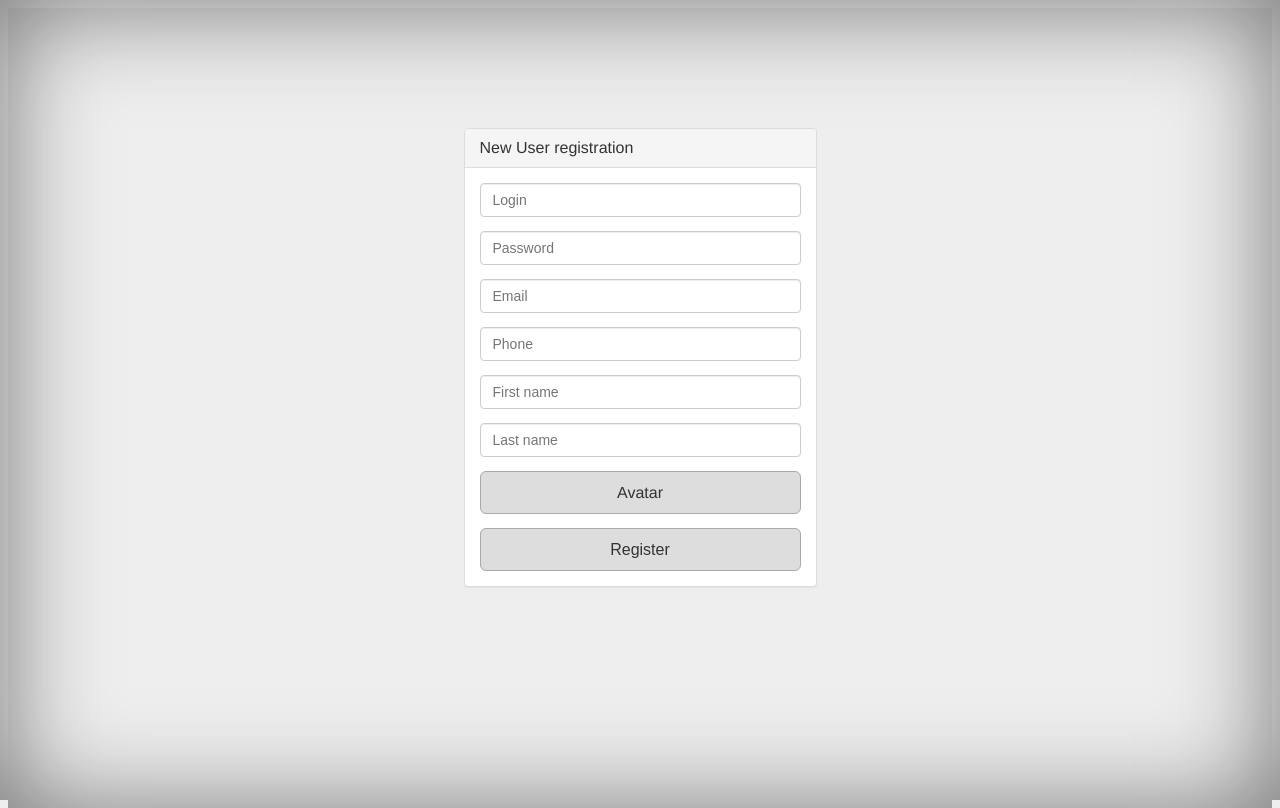
After one commit to DKeeper/test_task, a PHP site: page /test030215/registration.php in a window 1280 px wide. The commit adds this page. Run offline with PHP 8.4, Linux system fonts and the light colour scheme.

Commit message:
Test task (030215). Added client code, refactoring.

```diff
--- a/css/css.css
+++ b/css/css.css
@@ -1,6 +1,5 @@
 html, body {
 	background: #eee;
-	-webkit-box-shadow: inset 0 0 100px rgba(0,0,0,.5);
 	box-shadow: inset 0 0 100px rgba(0,0,0,.5);
 	height: 100%;
 	min-height: 100%;
@@ -12,6 +11,18 @@ html, body {
 }
 form{
     margin: 0;
+}
+h1,h2,h3{
+    font-family: inherit;
+    font-weight: 500;
+    line-height: 1.1;
+    color: inherit;
+}
+a{
+    display: block;
+}
+a.btn{
+    width: inherit;
 }
 .container {
 	width: 1170px;
@@ -45,15 +56,12 @@ form{
 .form-group {
 	margin-bottom: 10px;
 }
-h1,h2,h3{
-	font-family: inherit;
-	font-weight: 500;
-	line-height: 1.1;
-	color: inherit;
-}
-.container {
+#login-wrapper, #profile-wrapper, #registration-wrapper {
 	position: relative;
 	top: 25%;
+}
+#registration-wrapper{
+    top: 15%;
 }
 .row{
     height: 30px;
--- a/test030215/config.php
+++ b/test030215/config.php
@@ -12,9 +12,53 @@ return [
         'password' => 'RerzSwuWPzKvxNNT',
     ],
     'rules' => [
-        'user' => [
-            'pattern' => '/^[a-zA-Z0-9_]+$/',
-            'message' => 'Allowed characters: a-z, A-Z, digits and "_"',
+        'login' => [
+            ['type'=>'length','message'=>'Min length - ','min',6],
+            [
+                'type' => 'regExp',
+                'pattern' => '/^[a-zA-Z0-9_]+$/',
+                'message' => 'Allowed characters: a-z, A-Z, digits and "_"',
+            ],
+        ],
+        'password' => [
+            ['type'=>'length','message'=>'Min length - ','min',6],
+        ],
+        'email' => [
+            [
+                'type' => 'regExp',
+                'pattern' => '/^[a-zA-Z0-9!#$%&\'*+\\/=?^_`{|}~-]+(?:\.[a-zA-Z0-9!#$%&\'*+\\/=?^_`{|}~-]+)*@(?:[a-zA-Z0-9](?:[a-zA-Z0-9-]*[a-zA-Z0-9])?\.)+[a-zA-Z0-9](?:[a-zA-Z0-9-]*[a-zA-Z0-9])?$/',
+                'message' => 'Invalid email',
+            ]
+        ],
+        'phone' => [
+            [
+                'type' => 'regExp',
+                'pattern' => '/^\+\d{10,10}$/',
+                'message' => 'Invalid format. Only +123456789',
+            ]
+        ],
+        'first_name' => [
+            ['type'=>'length','message'=>'Max length - ','max',15],
+            [
+                'type' => 'regExp',
+                'pattern' => '/^[a-zA-Z0-9_]+$/',
+                'message' => 'Allowed characters: a-z, A-Z, digits and "_"',
+            ],
+        ],
+        'last_name' => [
+            ['type'=>'length','message'=>'Max length - ','max',15],
+            [
+                'type' => 'regExp',
+                'pattern' => '/^[a-zA-Z0-9_]+$/',
+                'message' => 'Allowed characters: a-z, A-Z, digits and "_"',
+            ],
+        ],
+        'avatar' => [
+            [
+                'type' => 'file',
+                'allowedType' => ['jpeg','gif','png'],
+                'message' => 'Allowed extension: jpg,gif,png',
+            ]
         ],
     ],
 ];
--- a/test030215/helpers.php
+++ b/test030215/helpers.php
@@ -6,18 +6,63 @@
  * Created by JetBrains PhpStorm.
  */
 
+
+function validateFile($path,$config){
+    $valid = true;
+    if(!is_file($path)){
+        $valid = false;
+        $config['message'] = 'Wrong file';
+    } else {
+        try{
+            $img = new Imagick($path);
+            $identity = $img->identifyImage();
+            $type = str_replace("image/","",$identity['mimetype']);
+            if(!in_array($type,$config['allowedType'])){
+                $valid = false;
+            }
+        }
+        catch (ImagickException $e){
+            return "File is not image";
+        }
+    }
+    return $valid ? null : $config['message'];
+}
+
 /**
- * @param $str
+ * @param $param
  * @param $config
- * @return int
+ * @return null|string
  */
-function validate($str,$config){
+function validate($param,$config){
+    $valid = true;
+    switch($config[0]){
+        case 'min':
+            if(strlen($param)<$config[1]) $valid=false;
+            break;
+        case 'max':
+            if(strlen($param)>$config[1]) $valid=false;
+            break;
+    }
+    return $valid ? null : $config['message'].$config[1];
+}
+
+/**
+ * @param string $str
+ * @param array $config
+ * @return null|string
+ */
+function validateRegExp($str,$config){
     $valid = true;
     if(!preg_match($config['pattern'],$str,$matches))
         $valid = false;
     return $valid ? null : $config['message'];
 }
 
+/**
+ * @param string $_file_
+ * @param array $_params_
+ * @return string
+ */
 function viewPhpFile($_file_, $_params_ = [])
 {
     ob_start();
@@ -27,3 +72,100 @@ function viewPhpFile($_file_, $_params_ = [])
 
     return ob_get_clean();
 }
+
+/**
+ * @param array $res
+ */
+function renderProfile($res){
+    echo viewPhpFile(__DIR__.'/view/profile.php',[
+        'user' => $res,
+    ]);
+}
+
+/**
+ * @param string $login
+ * @param string $pass
+ * @param array $err
+ * @param array $rules
+ */
+function renderLogin($login='',$pass='',$err=[],$rules=[]){
+    echo viewPhpFile(__DIR__.'/view/login.php',[
+        'login' => $login,
+        'pass' => $pass,
+        'err' => $err,
+        'rules' => $rules,
+    ]);
+}
+
+/**
+ * @param array $user
+ * @param array $err
+ * @param array $rules
+ */
+function renderRegistration($user=[],$err=[],$rules=[]){
+    echo viewPhpFile(__DIR__.'/view/registration.php',[
+        'user' => $user,
+        'err' => $err,
+        'rules' => $rules,
+    ]);
+}
+
+/********************************************************************************/
+class DBwrapper {
+
+    const TYPE_FETCH_ALL = 1;
+    const TYPE_FETCH_ONE = 2;
+    /**
+     * @var \PDO
+     */
+    private $db;
+
+    /**
+     * @var \PDOStatement
+     */
+    private $pdoStatement;
+
+    public $fetchStyle = PDO::FETCH_ASSOC;
+
+    /**
+     * @param $config array
+     */
+    public function init($config){
+        try {
+            $this->db = new PDO($config['dsn'], $config['user'], $config['password']);
+        }
+        catch (PDOException $e) {
+            print "Error!: " . $e->getMessage() . "<br/>";
+            die();
+        }
+    }
+
+    /**
+     * @param string $sql
+     * @param array $params
+     * @return PDOStatement
+     */
+    public function query($sql,$params=[]){
+        $this->pdoStatement = $this->db->prepare($sql);
+        $this->pdoStatement->execute($params);
+        return $this->pdoStatement;
+    }
+
+    /**
+     * @param string $sql
+     * @param array $params
+     * @return mixed
+     */
+    public function findOne($sql,$params=[]){
+        return $this->query($sql,$params)->fetch($this->fetchStyle);
+    }
+
+    /**
+     * @param string $sql
+     * @param array $params
+     * @return array
+     */
+    public function findAll($sql,$params=[]){
+        return $this->query($sql,$params)->fetchAll($this->fetchStyle);
+    }
+}
--- /dev/null
+++ b/test030215/registration.php
@@ -0,0 +1,76 @@
+<?php
+/**
+ * @author Капенкин Дмитрий <dkapenkin@rambler.ru>
+ * @date 04.02.15
+ * @time 9:29
+ * Created by JetBrains PhpStorm.
+ */
+require_once(__DIR__.'/helpers.php');
+$config = require_once('config.php');
+
+if(isset($_POST['RegistrationForm'])){
+    $db = new DBwrapper();
+    $db->init($config['db']);
+
+    $validateErr = [];
+
+    foreach($_POST['RegistrationForm'] as $name => $value){
+        if(isset($config['rules'][$name])){
+            foreach($config['rules'][$name] as $rule){
+                if($rule['type']=='regExp')
+                    $validateErr[$name] = validateRegExp($value,$rule);
+                if($rule['type']=='length')
+                    $validateErr[$name] = validate($value,$rule);
+
+                if(isset($validateErr[$name])) break;
+            }
+            if(is_null($validateErr[$name])) unset($validateErr[$name]);
+        }
+    }
+
+    if(isset($_FILES['RegistrationForm'])){
+        foreach($_FILES['RegistrationForm']['name'] as $name => $file){
+            if(isset($config['rules'][$name])){
+                foreach($config['rules'][$name] as $rule){
+                    if($rule['type']=='file')
+                        $validateErr[$name] = validateFile($_FILES['RegistrationForm']['tmp_name'][$name],$rule);
+
+                    if(isset($validateErr[$name])) break;
+                }
+                if(is_null($validateErr[$name])) unset($validateErr[$name]);
+            }
+        }
+    }
+
+    if(!empty($validateErr)){
+        renderRegistration($_POST['RegistrationForm'],$validateErr,$config['rules']);
+        return;
+    }
+
+    $userData = $_POST['RegistrationForm'];
+
+    // Copy Image
+    foreach($_FILES['RegistrationForm']['name'] as $name => $file){
+        move_uploaded_file($_FILES['RegistrationForm']['tmp_name'][$name],__DIR__."/upload/".$_FILES['RegistrationForm']['name'][$name]);
+        $userData[$name] = "/test030215/upload/".$_FILES['RegistrationForm']['name'][$name];
+    }
+
+    // Save user
+    $sql = "INSERT INTO user
+        (`login`, `password`, `email`, `phone`, `first_name`, `last_name`, `avatar`)
+        VALUES
+        (:l, :p, :e, :ph, :fn, :ln, :a)";
+    if($db->query($sql,[
+        ':l'=>$userData['login'],
+        ':p'=>md5($userData['password']),
+        ':e'=>$userData['email'],
+        ':ph'=>$userData['phone'],
+        ':fn'=>$userData['first_name'],
+        ':ln'=>$userData['last_name'],
+        ':a'=>$userData['avatar']]
+    )){
+        renderProfile($userData);
+    }
+} else {
+    renderRegistration([],[],$config['rules']);
+}
--- a/test030215/view/profile.php
+++ b/test030215/view/profile.php
@@ -43,6 +43,10 @@
                     <div class="col-50">Last name</div>
                     <div class="col-50"><?= $user['last_name'] ?></div>
                 </div>
+                <div class="row" style="height: 125px">
+                    <div class="col-50">Avatar</div>
+                    <div class="col-50"><?= isset($user['avatar']) ? "<img width='150px' src='".$user['avatar']."'/>":"No avatar" ?></div>
+                </div>
             </div>
         </div>
     </div>
--- /dev/null
+++ b/test030215/view/registration.php
@@ -0,0 +1,70 @@
+<?php
+/**
+ * @author Капенкин Дмитрий <dkapenkin@rambler.ru>
+ * @date 04.02.15
+ * @time 9:33
+ * Created by JetBrains PhpStorm.
+ */
+
+/** @var $user array */
+/** @var $err array */
+/** @var $rules array */
+?>
+<html lang="en-US"><head>
+    <meta charset="UTF-8">
+    <meta name="robots" content="noindex, nofollow">
+    <meta name="viewport" content="width=device-width, initial-scale=1">
+    <title>New User registration</title>
+    <link href="/css/css.css" rel="stylesheet">
+</head>
+<body>
+<div class="container" id="registration-wrapper">
+    <div class="row">
+        <div class="panel-wrapper">
+            <div class="panel-heading">
+                <h3 class="panel-title">New User registration</h3>
+            </div>
+            <div class="panel-body">
+                <form id="registration-form" method="post" autocomplete="off" enctype="multipart/form-data">
+                    <div class="form-group field-registrationform-login required">
+                        <input onchange="helpers.validateForm('registration-form')" type="text" id="registrationform-login" class="form-control <?= isset($err['login']) ? 'has-error' : '' ?>" name="RegistrationForm[login]" placeholder="Login" autocomplete="off" value="<?= isset($user['login']) ? $user['login'] : '' ?>">
+                        <p class="help-block help-block-error"><?= isset($err['login']) ? $err['login'] : '' ?></p>
+                    </div>
+                    <div class="form-group field-registrationform-password required">
+                        <input onchange="helpers.validateForm('registration-form')" type="text" id="registrationform-password" class="form-control <?= isset($err['password']) ? 'has-error' : '' ?>" name="RegistrationForm[password]" placeholder="Password" autocomplete="off" value="<?= isset($user['password']) ? $user['password'] : '' ?>">
+                        <p class="help-block help-block-error"><?= isset($err['password']) ? $err['password'] : '' ?></p>
+                    </div>
+                    <div class="form-group field-registrationform-email">
+                        <input onchange="helpers.validateForm('registration-form')" type="text" id="registrationform-email" class="form-control <?= isset($err['email']) ? 'has-error' : '' ?>" name="RegistrationForm[email]" placeholder="Email" autocomplete="off" value="<?= isset($user['email']) ? $user['email'] : '' ?>">
+                        <p class="help-block help-block-error"><?= isset($err['email']) ? $err['email'] : '' ?></p>
+                    </div>
+                    <div class="form-group field-registrationform-phone">
+                        <input onchange="helpers.validateForm('registration-form')" type="text" id="registrationform-phone" class="form-control <?= isset($err['phone']) ? 'has-error' : '' ?>" name="RegistrationForm[phone]" placeholder="Phone" autocomplete="off" value="<?= isset($user['phone']) ? $user['phone'] : '' ?>">
+                        <p class="help-block help-block-error"><?= isset($err['phone']) ? $err['phone'] : '' ?></p>
+                    </div>
+                    <div class="form-group field-registrationform-first_name">
+                        <input onchange="helpers.validateForm('registration-form')" type="text" id="registrationform-first_name" class="form-control <?= isset($err['first_name']) ? 'has-error' : '' ?>" name="RegistrationForm[first_name]" placeholder="First name" autocomplete="off" value="<?= isset($user['first_name']) ? $user['first_name'] : '' ?>">
+                        <p class="help-block help-block-error"><?= isset($err['first_name']) ? $err['first_name'] : '' ?></p>
+                    </div>
+                    <div class="form-group field-registrationform-last_name">
+                        <input onchange="helpers.validateForm('registration-form')" type="text" id="registrationform-last_name" class="form-control <?= isset($err['last_name']) ? 'has-error' : '' ?>" name="RegistrationForm[last_name]" placeholder="Last name" autocomplete="off" value="<?= isset($user['last_name']) ? $user['last_name'] : '' ?>">
+                        <p class="help-block help-block-error"><?= isset($err['last_name']) ? $err['last_name'] : '' ?></p>
+                    </div>
+                    <div class="form-group field-registrationform-last_name">
+                        <a class="btn btn-primary btn-block" onclick="helpers.selectAvatar()">Avatar</a>
+                        <input onchange="helpers.validateForm('registration-form')" style="display: none;" type="file" id="registrationform-avatar" class="form-control <?= isset($err['avatar']) ? 'has-error' : '' ?>" name="RegistrationForm[avatar]">
+                        <p class="help-block help-block-error"><?= isset($err['avatar']) ? $err['avatar'] : '' ?></p>
+                    </div>
+                    <button type="submit" onclick="return helpers.validateForm('registration-form');" class="btn btn-primary btn-block">Register</button>
+                </form>
+            </div>
+        </div>
+    </div>
+</div>
+<script src="/js/js.js"></script>
+<script>
+    window.onload = function(event){
+        helpers.init(<?= json_encode($rules) ?>);
+    };
+</script>
+</body></html>
```
Also changed, not shown: js/js.js (+100 -0 lines), test030215/DBwrapper.php (deleted, +0 -50 lines), test030215/index.php (+16 -32 lines), test030215/view/login.php (+7 -5 lines).
